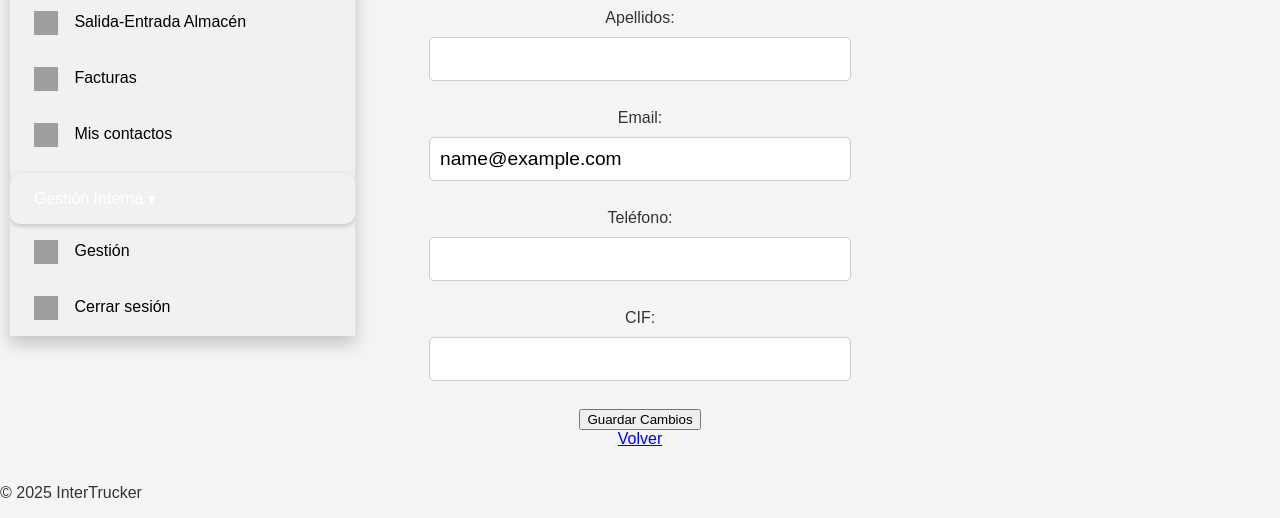
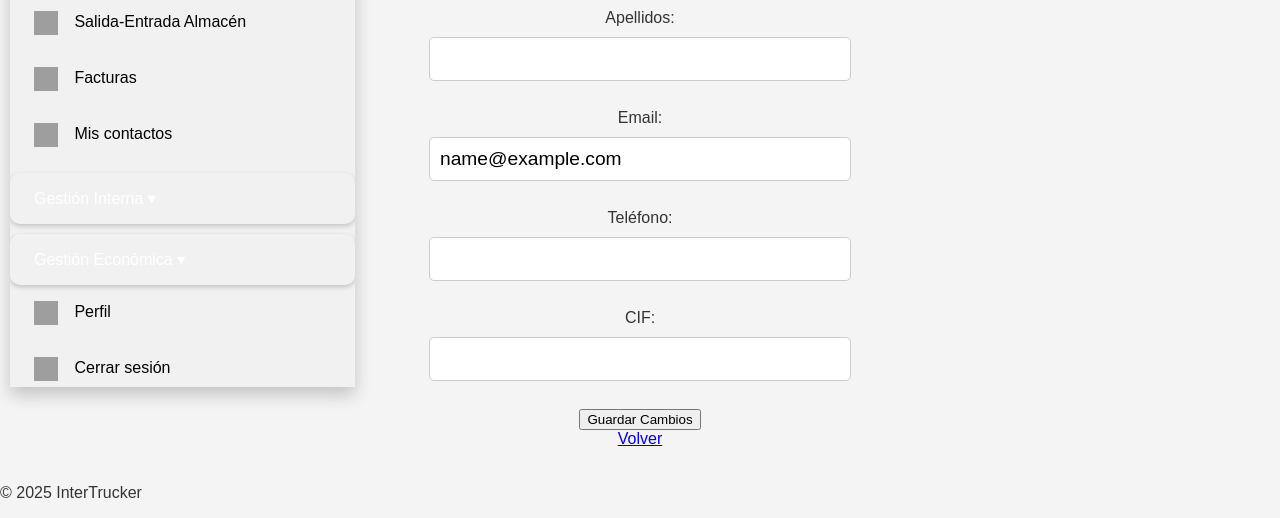
Before and after one commit to AntonioContreras60/web-intertrucker, a PHP site: page /Perfil/editar_perfil.php in a window 1280 px wide, after a click on "Menú". Shown: the part 282-800 px from the top of the page. Run offline with PHP 8.4, Linux system fonts and the light colour scheme; the visitor is signed in with stand-in values (Sample User, id 1); data that the repository does not hold is empty; grey boxes are pictures that could not be loaded.

Commit message:
Rename pages and update navigation

```diff
--- a/Perfil/gestionar_direcciones_usario.php
+++ b/Perfil/gestionar_direcciones_usuario.php
@@ -38,7 +38,7 @@ $result_direcciones = $stmt->get_result();
     <title>Gestionar Direcciones</title>
 </head>
 <body>
-    <h1>Gestinar Direcciones de la Empresa</h1>
+    <h1>Gestionar Direcciones de la Empresa</h1>
 
     <?php if ($result_direcciones->num_rows > 0): ?>
         <ul>
--- a/Perfil/perfil_usuario.php
+++ b/Perfil/perfil_usuario.php
@@ -146,13 +146,12 @@ $stmt->close();
                 <strong>CIF:</strong>      <span><?= htmlspecialchars($usuario['cif']); ?></span>
             </div>
 
-            <h2 style="margin:0 0 1rem;font-size:1.25rem;">Gestión</h2>
+            <h2 style="margin:0 0 1rem;font-size:1.25rem;">Gestión del Perfil</h2>
             <nav class="botones-gestion">
                 <ul>
                     <li><a href="editar_perfil.php">Modificar perfil</a></li>
                     <li><a href="cambiar_contrasena.php">Cambiar contraseña</a></li>
                     <li><a href="gestionar_direcciones_usuario.php" target="_blank">Gestionar direcciones empresa</a></li>
-                    <li><a href="portes_consumo_mensual.php" target="_blank">Consultar consumo mensual</a></li>
                 </ul>
             </nav>
         <?php else: ?>
--- a/Perfil/portes_consumo_mensual.php
+++ b/Perfil/portes_consumo_mensual.php
@@ -104,7 +104,7 @@ function stopBub(e){ e.stopPropagation(); }
 
 <?php require_once $_SERVER['DOCUMENT_ROOT'].'/header.php'; ?>
 
-<a class="btn-back" href="perfil_usuario.php">← Volver a Gestión</a>
+<a class="btn-back" href="perfil_usuario.php">← Volver a Gestión Económica</a>
 <h1>Consumo mensual basado en la fecha de entrega</h1>
 
 <?php foreach($portes_mes as $mes=>$lista):
--- a/agregar_gestor.php
+++ b/agregar_gestor.php
@@ -101,7 +101,7 @@ if ($_SERVER['REQUEST_METHOD']==='POST') {
   // Usa la función mail (o tu librería SMTP)
   mail($email,$asunto,$mensaje,$headers);
 
-  header("Location: gestinar_colaboradores.php?msg=Gestor+creado+correctamente");
+  header("Location: gestionar_colaboradores.php?msg=Gestor+creado+correctamente");
   exit();
 }
 ?>
--- a/detalles_colaborador.php
+++ b/detalles_colaborador.php
@@ -161,5 +161,5 @@ function toggleCamioneroFields(){
 </table>
 <?php endif; ?>
 
-<a href="gestinar_colaboradores.php" style="display:block;margin-top:20px">Volver a Gestión de Gestores</a>
+<a href="gestionar_colaboradores.php" style="display:block;margin-top:20px">Volver a Gestión de Gestores</a>
 </body></html>
--- a/header.php
+++ b/header.php
@@ -230,6 +230,46 @@ if (!empty($_SESSION['impersonador_id'])) {
                         Gestores
                     </a>
                 </div>
+                <button onclick="toggleDropdown('gestionEconomicaDropdown')"
+                        style="display: block;
+                               width: 100%;
+                               padding: 16px 24px;
+                               background: none;
+                               border: none;
+                               color: black;
+                               font-size: 1em;
+                               text-align: left;">
+                    Gestión Económica ▾
+                </button>
+                <div id="gestionEconomicaDropdown" style="display:none;">
+                    <a href="/Perfil/portes_consumo_mensual.php"
+                       style="display: block;
+                              padding: 16px 24px;
+                              padding-left: 40px;
+                              color: black;
+                              font-size: 1em;
+                              text-decoration: none;">
+                        Consultar consumo mensual
+                    </a>
+                    <a href="/facturas.php"
+                       style="display: block;
+                              padding: 16px 24px;
+                              padding-left: 40px;
+                              color: black;
+                              font-size: 1em;
+                              text-decoration: none;">
+                        Facturas
+                    </a>
+                    <a href="/datos_facturacion.php"
+                       style="display: block;
+                              padding: 16px 24px;
+                              padding-left: 40px;
+                              color: black;
+                              font-size: 1em;
+                              text-decoration: none;">
+                        Datos de facturación
+                    </a>
+                </div>
                 <a href="https://intertrucker.net/Perfil/perfil_usuario.php"
                 style="display: block;
                           padding: 16px 24px;
@@ -241,7 +281,7 @@ if (!empty($_SESSION['impersonador_id'])) {
                                 height: 24px;
                                 vertical-align: middle;
                                 margin-right: 12px;">
-                    Gestión
+                    Perfil
                 </a>
                 <a href="https://intertrucker.net/Perfil/logout.php"
                    style="display: block;
```
Also changed, not shown: datos_facturacion.php (added, +15 -0 lines), gestionar_colaboradores.php (renamed from gestinar_colaboradores.php).
